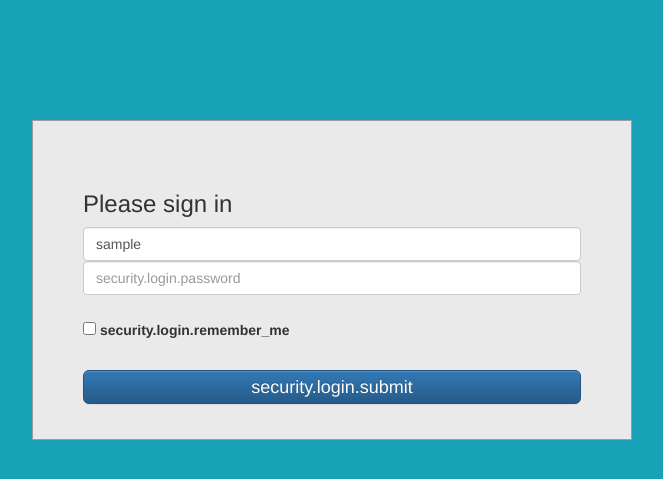
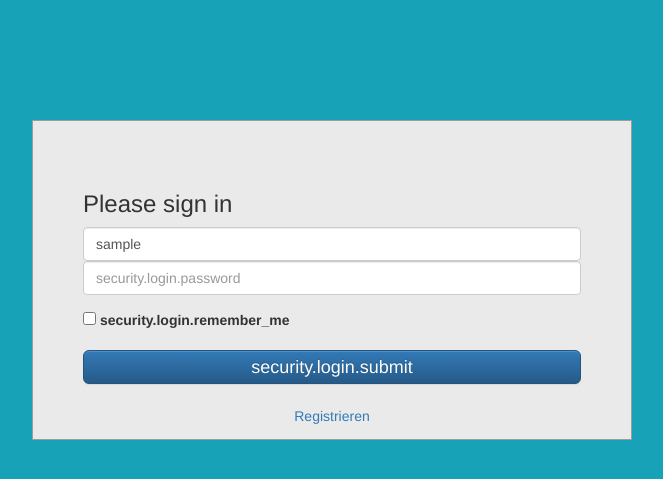
Before and after one commit to moritzhohenfellner/crewOrga, a Symfony app: template templates/bundles/FOSUserBundle/Security/login.html.twig in a window 1280 px wide. Shown: the top 479 px of the page, without its empty margins (323-986 px from the left). Run offline with Twig, Linux system fonts and the light colour scheme; the template is opened without the code that fills it: most values are stand-ins (such as "Sample title", 1, 10 or a date in 2020); some libraries are stand-ins or nearby versions.

Commit message:
Login Formular + Link zur registrierung

```diff
--- a/src/Controller/IndexController.php
+++ b/src/Controller/IndexController.php
@@ -14,6 +14,7 @@ class IndexController extends AbstractController
     {
         return $this->render('index/index.html.twig', [
             'controller_name' => 'IndexController',
+            'user' => $this->getUser(),
         ]);
     }
 }
--- a/templates/bundles/FOSUserBundle/Security/login.html.twig
+++ b/templates/bundles/FOSUserBundle/Security/login.html.twig
@@ -30,10 +30,13 @@ body {
   padding: 50px;
 }
 #_submit{
-  margin-top: 25px;
+  margin-top: 15px;
+}
+#_register{
+  margin-top: 15px;
 }
 label{
-  margin-top: 25px;
+  margin-top: 15px;
 }
 .btn-primary{
   margin: 0 auto;
@@ -70,7 +73,7 @@ label{
             {% endif %}
 
             <label for="username" class="sr-only">{{ 'security.login.username'|trans }}</label>
-            <input type="text" id="username" name="_username" value="{{ last_username }}" required="required" autocomplete="username" class="form-control" placeholder="{{ 'security.login.username'|trans }}"/>
+            <input type="text" id="username" name="_username" value="{{ last_username }}" required="required" autocomplete="username" class="form-control" placeholder="{{ 'profile.show.email'|trans }}"/>
 
             <label for="password" class="sr-only">{{ 'security.login.password'|trans }}</label>
             <input type="password" id="password" name="_password" required="required" autocomplete="current-password" class="form-control" placeholder="{{ 'security.login.password'|trans }}"/>
@@ -79,6 +82,7 @@ label{
             <label for="remember_me">{{ 'security.login.remember_me'|trans }}</label>
 
             <input type="submit" id="_submit" name="_submit" value="{{ 'security.login.submit'|trans }}" class="form-control btn btn-lg btn-primary btn-block"/>
+            <a id="_register" href="{{path("fos_user_registration_register")}}" class="btn btn-block btn-dark">Registrieren</a>
           </form>
 
 
```
Also changed, not shown: templates/index/index.html.twig (+2 -6 lines), 1 other file.
